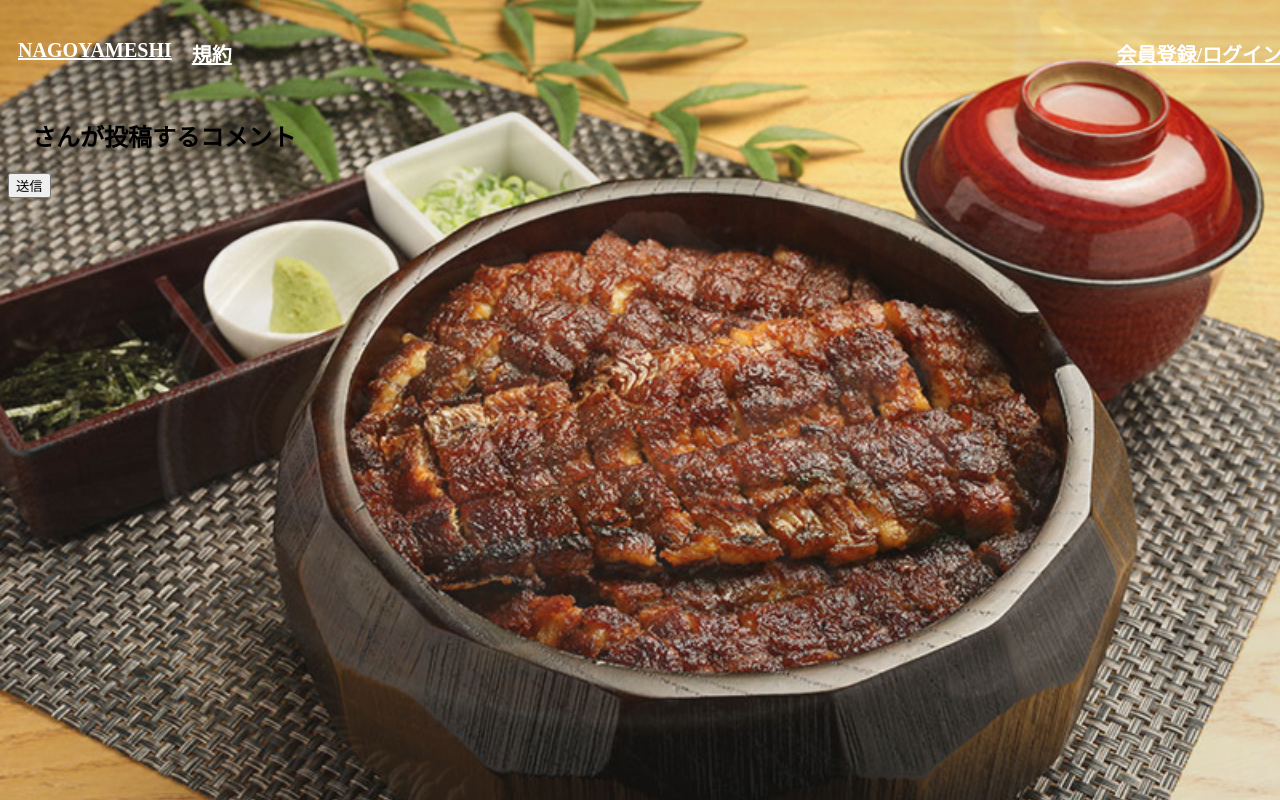
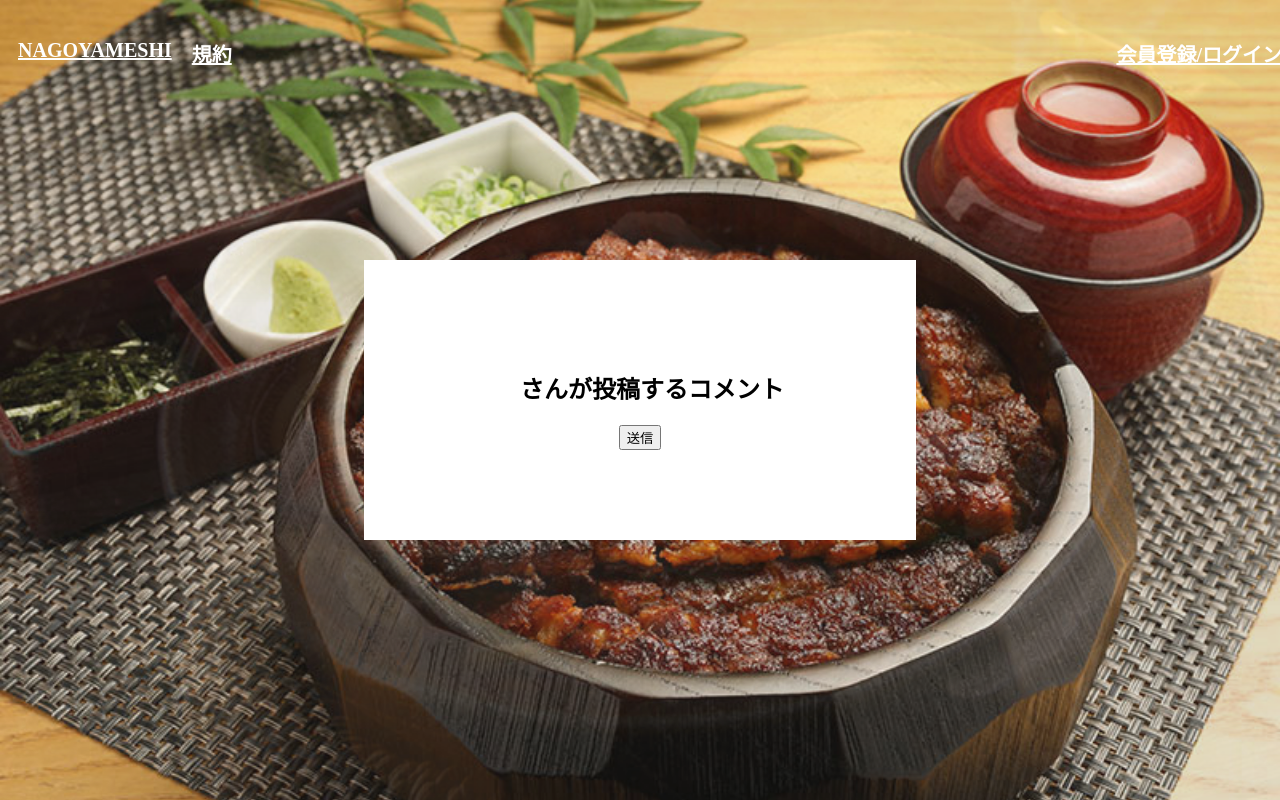
Before and after one commit to BearValley24/django-tabelog-kadai, a Django app: template templates/review/review_update.html in a window 1280 px wide. Run offline with Django 3.2, Linux system fonts and the light colour scheme; the template is opened without the code that fills it: most values are stand-ins (such as "Sample title", 1, 10 or a date in 2020).

Commit message:
デザインの修正

```diff
--- a/static/css/review_update.css
+++ b/static/css/review_update.css
@@ -1,5 +1,5 @@
 /*中央配置*/
-.success {
+.reviewUpdate {
     position: absolute;
     background-color: white;
     display: flex;
@@ -9,12 +9,11 @@
     right: 0;
     bottom: 0;
     left: 0;
-    height: 10%;
+    height: 30%;
     width: 40%;
     text-align: center;
     justify-content: center;
     align-items: center;
-    color: green;
-    font-weight: bold;
-    font-size: large;
+    color: black;
+
 }
--- a/templates/accounts/mypage.html
+++ b/templates/accounts/mypage.html
@@ -48,6 +48,7 @@
 
         <div id="review-info"
             data-review='{{ review_list_json|safe }}'
+            data-rank='{{ user.rank_is_free|safe }}'
         ></div>
 
         <div id="favorite-info"
--- a/templates/review/review_update.html
+++ b/templates/review/review_update.html
@@ -1,7 +1,8 @@
 {% extends 'base.html' %}
 {% block title %}レビュー編集画面{% endblock %}
-
+{% load static %}
 {% block content %}
+<div class="reviewUpdate">
     <form action="" method="post">
 
         <h2>{{ user.get_username }}　さんが投稿するコメント</h2>
@@ -16,5 +17,7 @@
             {% endfor %}
             <input type="submit" value="送信">
     </form>
+</div>
+<link rel="stylesheet" href="{% static 'css/review_update.css' %}">
 
 {% endblock %}
--- a/templates/shops/shop_detail_second.html
+++ b/templates/shops/shop_detail_second.html
@@ -67,7 +67,9 @@
           <button type="submit" name="review-create">レビュー投稿</button>
         </form>
       </div>
-
+      {% if user.rank_is_free %}
+      <p>お気に入り登録は有料会員限定の機能です。</p>
+      {% else %}
       <div class="okiniiri">
         <form action="" method="post">
           <input type="hidden" name="favorite_shop_name" value="{{ shop_detail.shopName }}">
@@ -76,6 +78,7 @@
           {% csrf_token %}
         </form>
       </div>
+      {% endif %}
       {% else %}
       <div class="input-signup">
         <a href="{% url 'accounts:signup_and_login' %}" class="btn btn-primary">コメントの投稿やお気に入り登録するには会員登録してください。</a>
```
Also changed, not shown: static/js/mypage.js (+9 -1 lines), db.sqlite3. Lines whose indentation alone changed are shown as unchanged.
